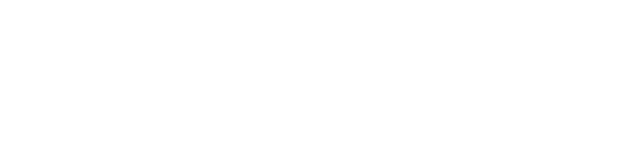
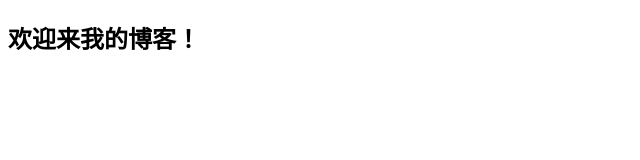
Before and after one commit to gao520hua/BK, a plain HTML site: page index.html in a window 1280 px wide. Shown: the whole page, without its empty margins (0-640 px from the left). Drawn offline with Linux system fonts and the light colour scheme.

Commit message:
写了句欢迎来到我的博客

```diff
--- a/index.html
+++ b/index.html
@@ -5,5 +5,6 @@
         <title>这是我的博客</title>
     </head>
     <body>
+    <h2>欢迎来我的博客！</h2>
     </body>
 </html>
```
